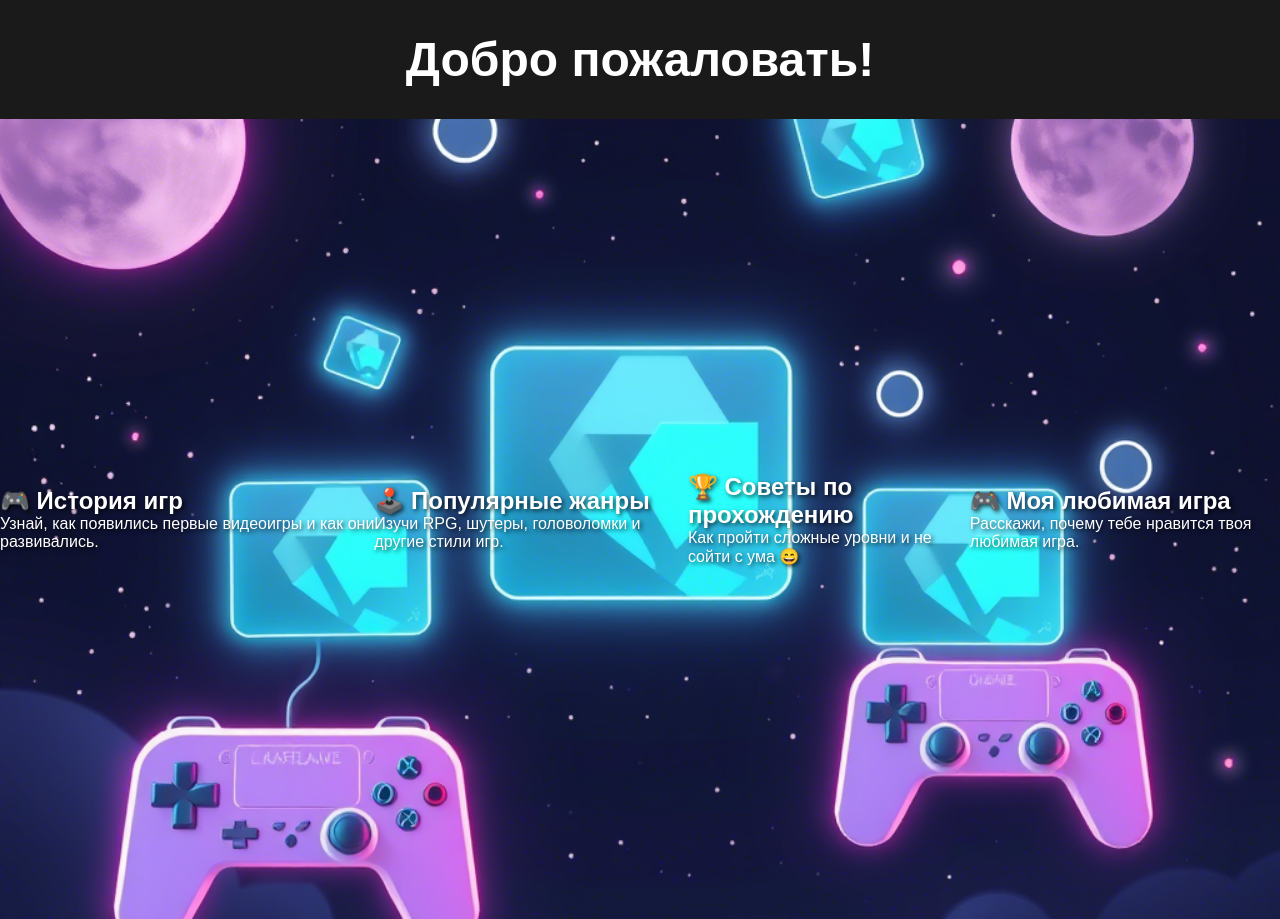
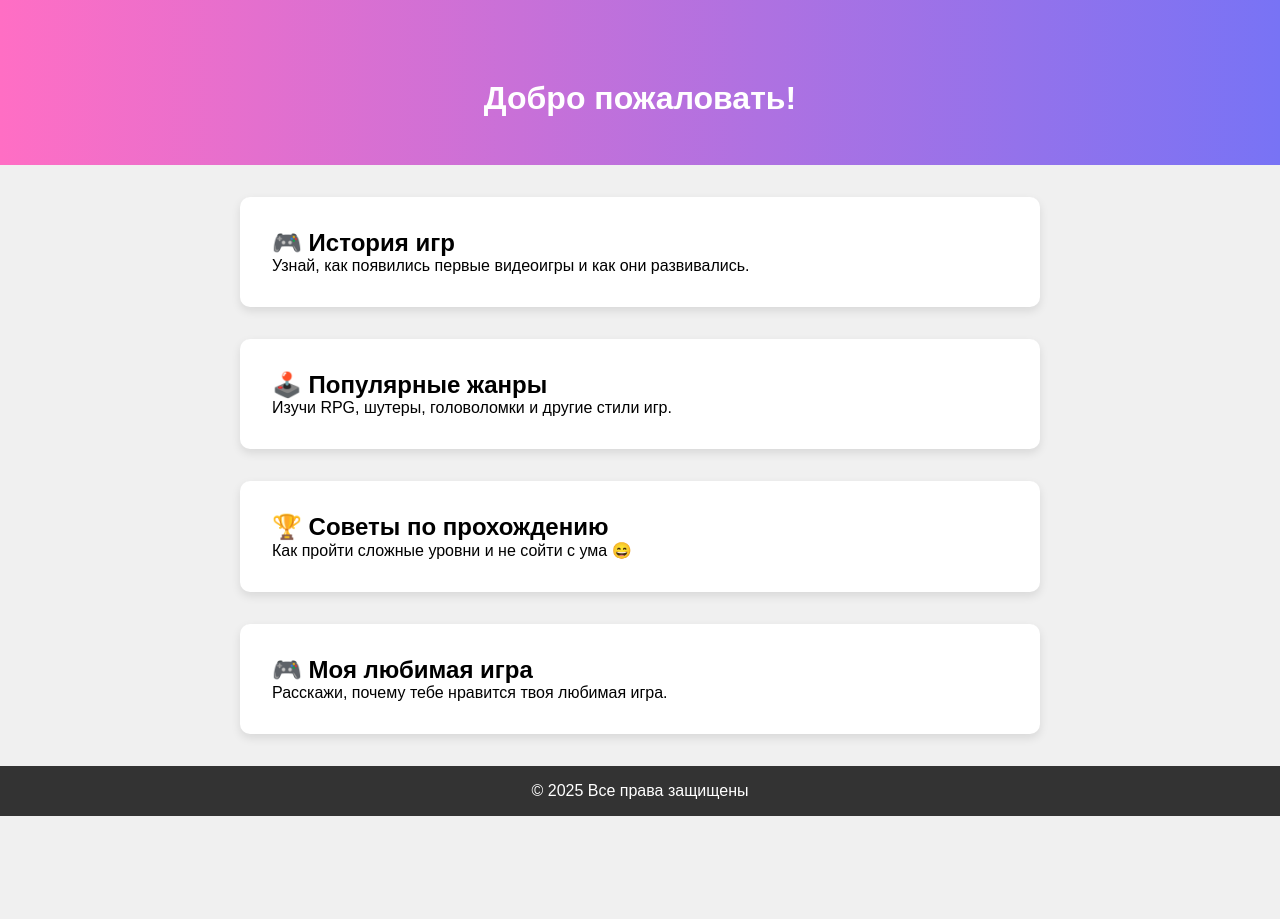
Before and after one commit to Andmslka/Itog-1025, a plain HTML site: page index.html in a window 1280 px wide. Shown: the top 919 px of the page. After the commit the page ends 816 px from the top, so only its background shows below. Drawn offline with Linux system fonts and the light colour scheme.

Commit message:
Update styles.css

```diff
--- a/styles.css
+++ b/styles.css
@@ -7,38 +7,38 @@
 
 body, html {
     font-family: Arial, sans-serif;
-    height: 100%;
     scroll-behavior: smooth;
+    background: #f0f0f0;
 }
 
 /* Шапка */
 header {
-    background: #1a1a1a;
+    background: linear-gradient(90deg, #ff6ec4, #7873f5);
     color: white;
     text-align: center;
-    padding: 2rem 1rem;
-    font-size: 1.5rem;
+    padding: 5rem 1rem 3rem;
 }
 
-/* Параллакс-эффект */
-main {
-    background-image: url('parallax-bg.jpg'); /* Путь к вашей картинке */
-    background-attachment: fixed; /* Фиксированный фон */
-    background-size: cover; /* Растяжение на весь экран */
-    background-position: center; /* Центрирование */
-    height: 100vh; /* Высота равна высоте экрана */
-    display: flex;
-    align-items: center;
-    justify-content: center;
-    color: white;
-    text-shadow: 2px 2px 4px rgba(0, 0, 0, 0.7);
+/* Анимация появления */
+.hidden {
+    opacity: 0;
+    transform: translateY(30px);
+    transition: all 1s ease-out;
 }
 
-/* Контент внутри параллакса */
-.content {
-    background: rgba(0, 0, 0, 0.5); /* Полупрозрачный фон для текста */
+.show {
+    opacity: 1;
+    transform: translateY(0);
+}
+
+/* Разделы */
+.filler-section {
+    background: white;
+    margin: 2rem auto;
     padding: 2rem;
+    max-width: 800px;
     border-radius: 10px;
+    box-shadow: 0 4px 10px rgba(0, 0, 0, 0.1);
 }
 
 /* Подвал */
```
